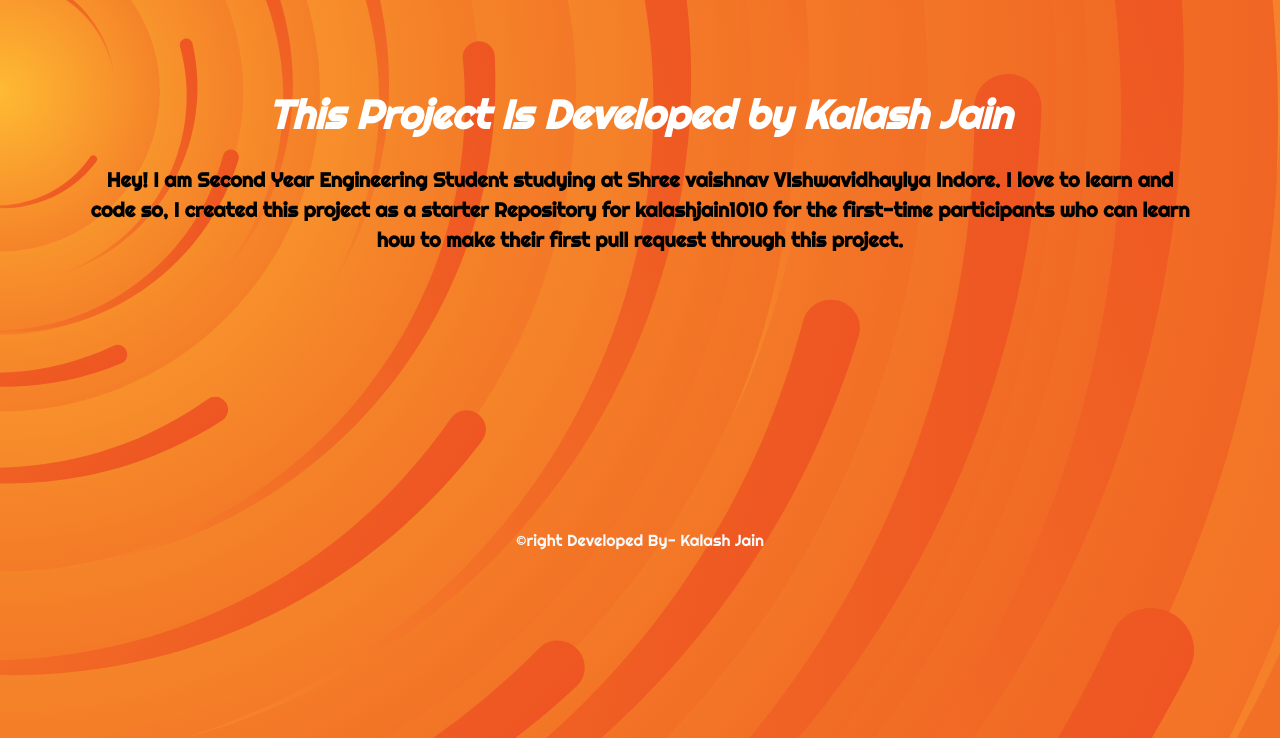
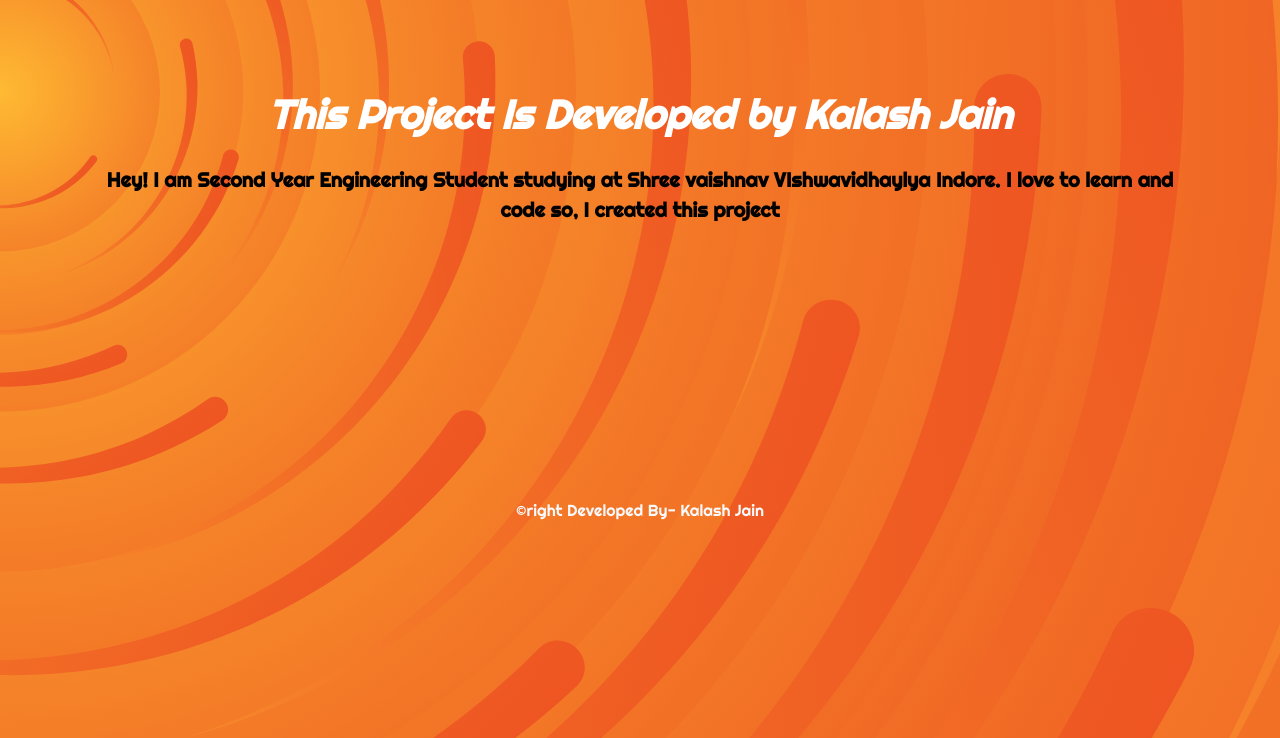
Before and after one commit to kalashjain1010/Naruto_webpage, a plain HTML site: page about.html in a window 1280 px wide. Shown: the part 62-800 px from the top of the page. Drawn offline with nearby package versions, Linux system fonts and the light colour scheme.

Commit message:
first commit

```diff
--- a/about.html
+++ b/about.html
@@ -58,10 +58,7 @@
             <div id="para">
                 <p>
                     Hey! I am Second Year Engineering Student studying at Shree vaishnav VIshwavidhaylya Indore.
-                     I love to learn and code so, I created this project as a starter
-                    Repository for kalashjain1010 for
-                    the first-time participants who can learn how to make their first pull
-                    request through this project.
+                     I love to learn and code so, I created this project
                 </p>
             </div>
 
```
